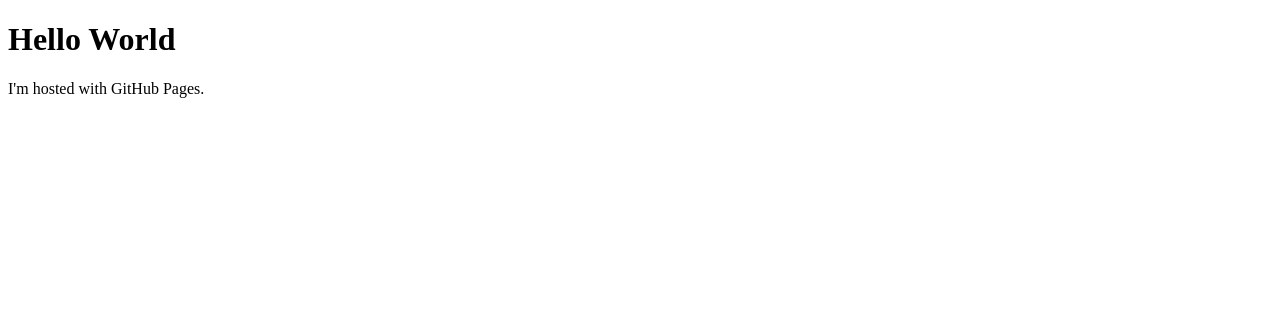
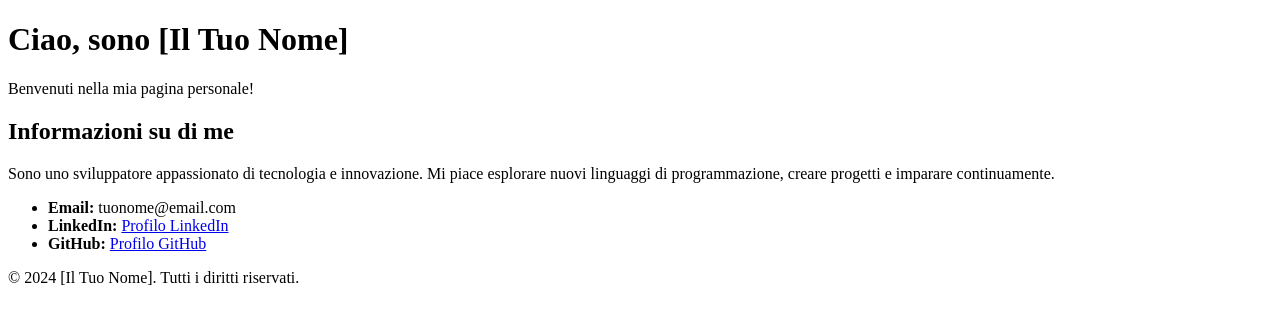
Before and after one commit to refedico/refedico.github.io, a plain HTML site: page index.html in a window 1280 px wide. Drawn offline with Linux system fonts and the light colour scheme.

Commit message:
Update index.html

```diff
--- a/index.html
+++ b/index.html
@@ -1,7 +1,32 @@
 <!DOCTYPE html>
-<html>
+<html lang="it">
+<head>
+    <meta charset="UTF-8">
+    <meta name="viewport" content="width=device-width, initial-scale=1.0">
+    <meta name="description" content="La pagina personale di [Il Tuo Nome]">
+    <title>[Il Tuo Nome]</title>
+    <link rel="stylesheet" href="style.css">
+</head>
 <body>
-<h1>Hello World</h1>
-<p>I'm hosted with GitHub Pages.</p>
+    <div class="container">
+        <header>
+            <h1>Ciao, sono [Il Tuo Nome]</h1>
+            <p>Benvenuti nella mia pagina personale!</p>
+        </header>
+
+        <section class="info">
+            <h2>Informazioni su di me</h2>
+            <p>Sono uno sviluppatore appassionato di tecnologia e innovazione. Mi piace esplorare nuovi linguaggi di programmazione, creare progetti e imparare continuamente.</p>
+            <ul>
+                <li><strong>Email:</strong> tuonome@email.com</li>
+                <li><strong>LinkedIn:</strong> <a href="https://linkedin.com/in/tuonome" target="_blank">Profilo LinkedIn</a></li>
+                <li><strong>GitHub:</strong> <a href="https://github.com/tuonome" target="_blank">Profilo GitHub</a></li>
+            </ul>
+        </section>
+
+        <footer>
+            <p>&copy; 2024 [Il Tuo Nome]. Tutti i diritti riservati.</p>
+        </footer>
+    </div>
 </body>
 </html>
```
